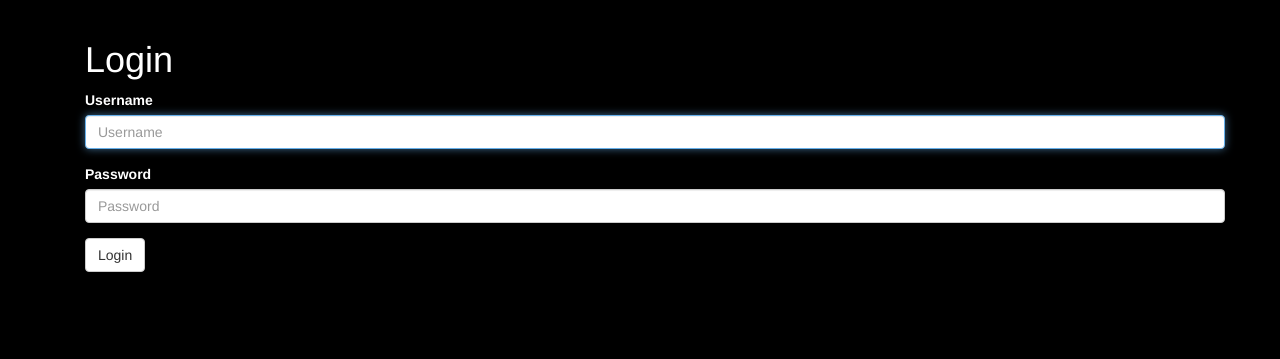
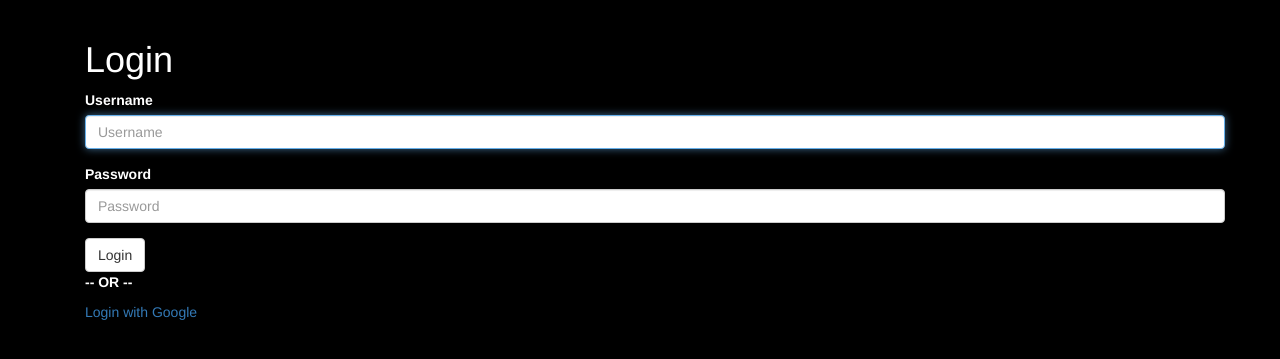
Before and after one commit to tiwarysanjeev11/social_blog, a Django app: page /accounts/login/ in a window 1280 px wide. Shown: the part 52-411 px from the top of the page. Run offline with Django 3.2, Linux system fonts and the light colour scheme; some libraries are stand-ins or nearby versions.

Commit message:
Update login.html

```diff
--- a/simplesocial/accounts/templates/accounts/login.html
+++ b/simplesocial/accounts/templates/accounts/login.html
@@ -9,6 +9,10 @@
         {%  bootstrap_form form %}
         <input type="submit" class="btn btn-default" value="Login">
     </form>
+        <p><strong>-- OR --</strong></p>
+        <a href="{% url 'social:begin' 'google-oauth2' %}">Login with Google</a><br>
+
+
 
     </div>
 {% endblock %}
```
